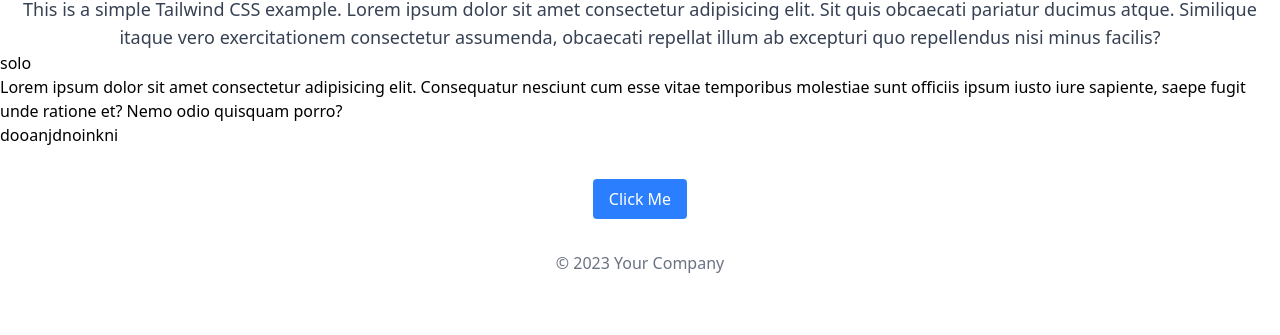
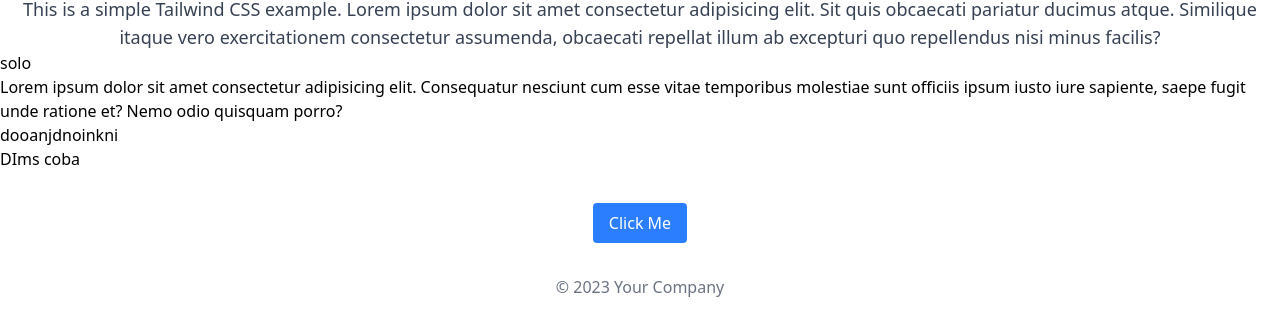
Before and after one commit to alwaysdims/Laporan-masyarakat, a website: page index.html in a window 1280 px wide. Shown: the part 57-392 px from the top of the page. Drawn offline with Linux system fonts and the light colour scheme.

Commit message:
Update index.html
coba fiona pull

```diff
--- a/index.html
+++ b/index.html
@@ -20,6 +20,8 @@
       Lorem ipsum dolor sit amet consectetur adipisicing elit. Consequatur nesciunt cum esse vitae temporibus molestiae sunt officiis ipsum iusto iure sapiente, saepe fugit unde ratione et? Nemo odio quisquam porro?
     </p>
     <p>dooanjdnoinkni</p>
+
+    <p> DIms coba</p>
   <div class="flex justify-center mt-8">
     <button class="px-4 py-2 bg-blue-500 text-white rounded hover:bg-blue-600">
       Click Me
```
